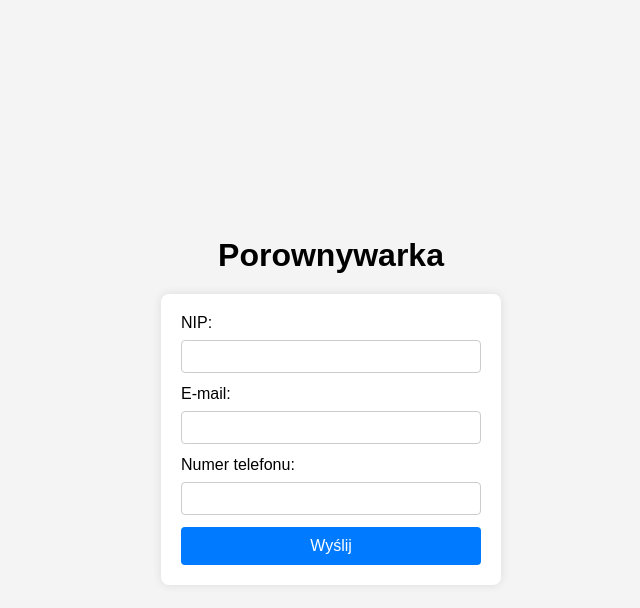
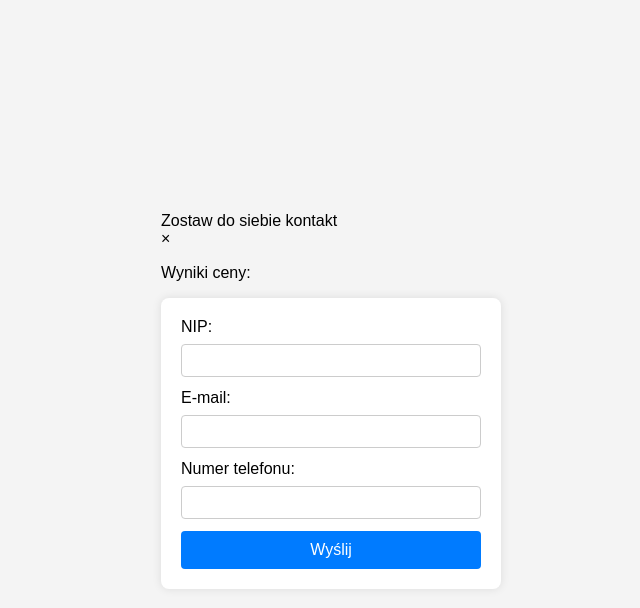
Before and after one commit to Fejt2115/Fejt2115.github.io, a website: page index.html in a window 1280 px wide. Both pictures are taken after a click on the button "Dalej". Shown: the whole page, without its empty margins (309-949 px from the left). Drawn offline with Linux system fonts and the light colour scheme.

Commit message:
Update index.html

```diff
--- a/index.html
+++ b/index.html
@@ -8,7 +8,14 @@
 </head>
 <body>
     <div id="container">
-        <h1 id="glowa">Porównywarka</h1>
+        <div id="gowno">Porównywarka</div>
+        <div id="popup" class="popup">
+            <div class="popup-content">
+                <span class="close-btn" onclick="closePopup()">&times;</span>
+                <p>Wyniki ceny:</p>
+
+            </div>
+        </div>
         <form id="step1Form" onsubmit="return showContactForm(event)">
             <label for="czasTrwaniaUmowy">Oferta na okres:</label>
             <select id="czasTrwaniaUmowy" name="czasTrwaniaUmowy" required>
@@ -59,6 +66,8 @@
         function submitStep1Form() {
             document.getElementById('step1Form').style.display = 'none';
             document.getElementById('step2Form').style.display = 'block';
+            document.getElementById('gowno').innerText = "Zostaw do siebie kontakt";
+            showPopup();
         }
 
         async function submitForm(event) {
@@ -99,20 +108,28 @@
         }
 
         function showContactForm(event) {
-            event.preventDefault();
-            document.getElementById('step1Form').style.display = 'none';
-            document.getElementById('step2Form').style.display = 'block';
-            document.getElementById('glowa').innerText='Zostaw do siebie kontakt, a nasz x sie do Ciebie odezwie :)';
+        event.preventDefault();
+        document.getElementById('step1Form').style.display = 'none';
+        document.getElementById('step2Form').style.display = 'block';
+        document.getElementById('gowno').innerText = "Zostaw do siebie kontakt";
         }
 
         function onRefresh() {
             document.getElementById('step1Form').style.display = 'block';
             document.getElementById('step2Form').style.display = 'none';
-            document.getElementById('glowa').innerText='Porownywarka';
+            document.getElementById('gowno').innerText = "Porównywarka";
         }
 
+        function showPopup() {
+            document.getElementById('popup').style.display = 'flex';
+        }
+
+        // Funkcja zamykająca popup
+        function closePopup() {
+            document.getElementById('popup').style.display = 'none';
+        }
         // Wywołaj onRefresh() na załadowaniu strony
-        window.onload = onRefresh();
+        window.onload = onRefresh
     </script>
     </script>
 </body>
```
